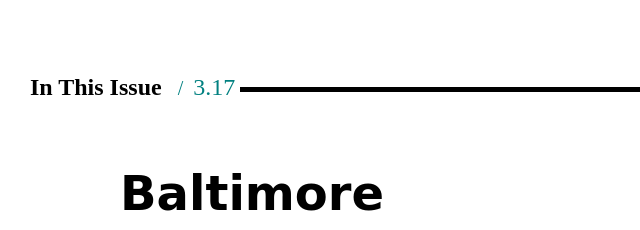
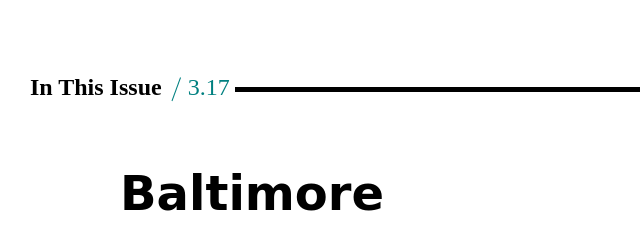
Before and after one commit to stratdv/baltmag, a plain HTML site: page index.html in a window 1280 px wide. Shown: the top 230 px of the page, 98-738 px from the left. Drawn offline with Linux system fonts and the light colour scheme; a web font is replaced by a local one.

Commit message:
add transform to /

```diff
--- a/css/main.css
+++ b/css/main.css
@@ -23,9 +23,13 @@
 }
 
 header span:before {
-  content: "/";
-  font-size: 20px;
-  margin: 10px;
+  content: "";
+  margin: 0;
+  border-left: solid 1px teal;
+  transform: rotate(20deg) translateX(-10px) translateY(10px);
+  position: absolute;
+  width: 20px;
+  height: 25px;
 }
 
  header span:after {  /* black line after date */
@@ -42,6 +46,7 @@
 color: teal;
 font-weight: 100;
 position: relative;
+padding-left: 20px;
 }
 
  h2 {
```
